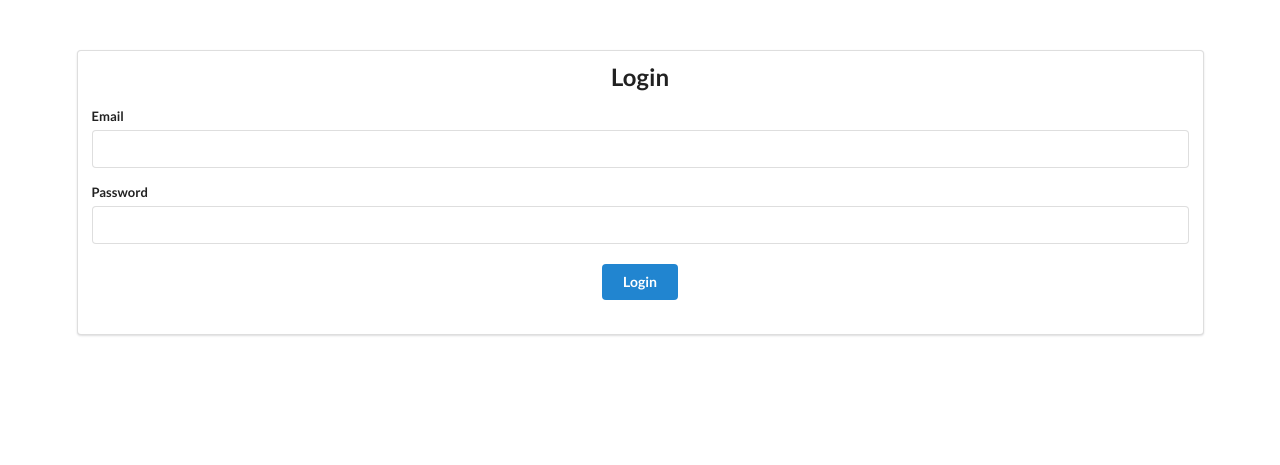
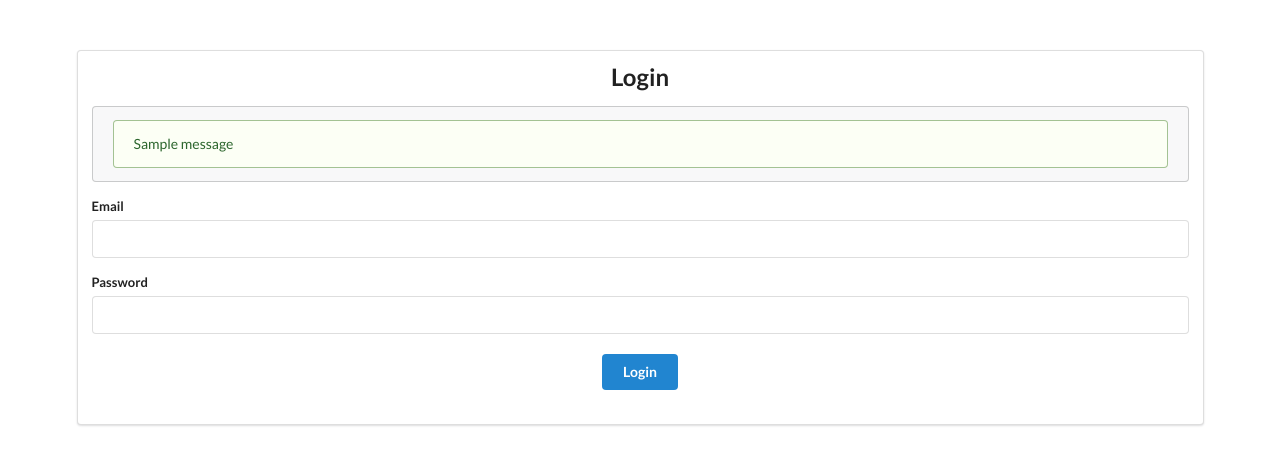
Before and after one commit to Samarth-4403/quiz_app, a Flask app: page /login in a window 1280 px wide. Shown: the top 465 px of the page. Run offline with Flask 3, Linux system fonts and the light colour scheme; one stand-in notice (Sample message) is shown.

Commit message:
Added error message

```diff
--- a/templates/login.html
+++ b/templates/login.html
@@ -11,6 +11,18 @@
     <div class="ui container">
         <div class="ui segment">
             <h2 class="ui header center aligned">Login</h2>
+
+            <!-- Flash message for errors -->
+            {% with messages = get_flashed_messages(with_categories=True) %}
+              {% if messages %}
+                <div class="ui message">
+                  {% for category, message in messages %}
+                    <div class="ui {{ category }} message">{{ message }}</div>
+                  {% endfor %}
+                </div>
+              {% endif %}
+            {% endwith %}
+
             <form method="POST" action="{{ url_for('login') }}" class="ui form">
                 <div class="field">
                     <label for="email">Email</label>
```
